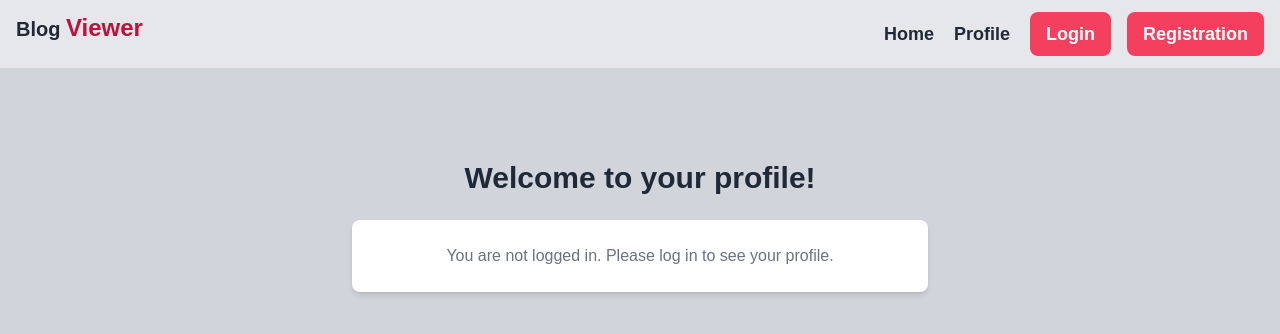
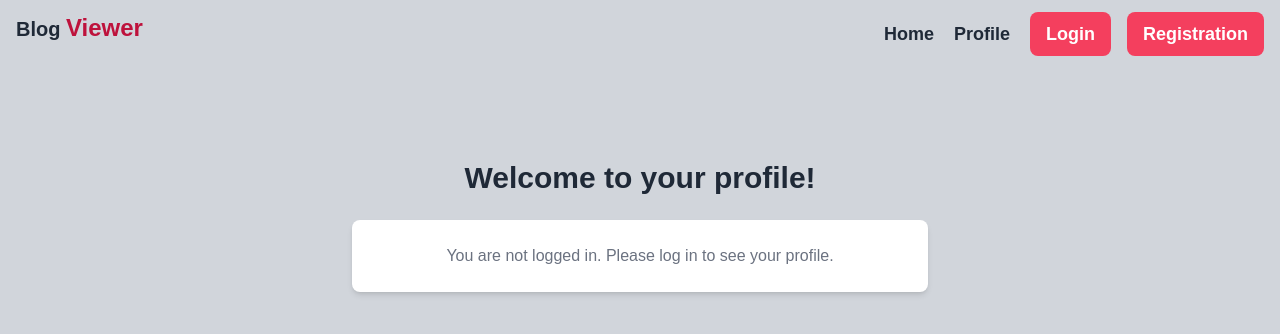
Before and after one commit to harun708280/blog, a Next.js app: page /dashboard in a window 1280 px wide. Shown: the top 334 px of the page. Built offline with nearby package versions, Linux system fonts and the light colour scheme; no server answers.

Commit message:
nav update

```diff
--- a/app/Component/Nav.jsx
+++ b/app/Component/Nav.jsx
@@ -12,7 +12,7 @@ const Nav = async () => {
   const isUserAuthenticated = await isAuthenticated();
 
   return (
-    <div className="py-3 flex justify-between text-gray-800 bg-gray-200 p-4">
+    <div className="py-3 flex justify-between text-gray-800  p-4">
       <div className="">
         <h1 className="text-xl font-bold">
           Blog{" "}
```
